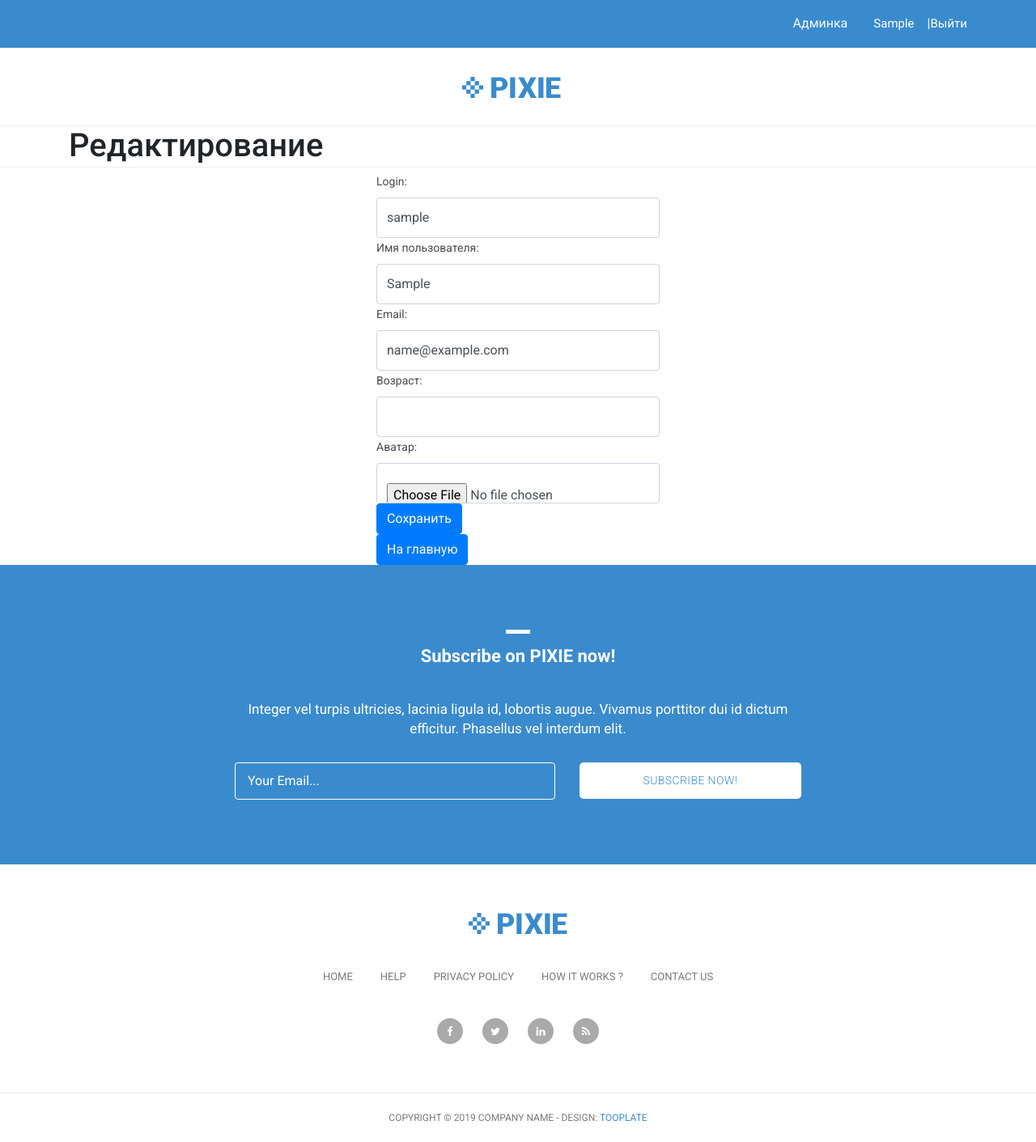
After one commit to ZoonTronGG/stepshop, a Django app: page /auth/edit/ in a window 1280 px wide. The commit adds this page. Shown: the whole page at 81% size. Run offline with Django 4.2, Linux system fonts and the light colour scheme; the visitor is signed in with stand-in values (Sample User, id 1); some libraries are stand-ins or nearby versions.

Commit message:
lesson_08

```diff
--- a/stepshop/authapp/forms.py
+++ b/stepshop/authapp/forms.py
@@ -1,5 +1,5 @@
 from django import forms
-from django.contrib.auth.forms import AuthenticationForm, UserCreationForm
+from django.contrib.auth.forms import AuthenticationForm, UserCreationForm, UserChangeForm
 
 from authapp.models import ShopUser
 
@@ -38,5 +38,26 @@ class ShopUserRegisterForm(UserCreationForm):
     def clean_avatar(self):
         data = self.cleaned_data['avatar']
         if data.size > 3145728:
-            raise ValidationError('Размер файла не должен превышать 3 Мб')
+            raise forms.ValidationError('Размер файла не должен превышать 3 Мб')
         return data
+
+
+class ShopUserEditForm(UserChangeForm):
+    class Meta:
+        model = ShopUser
+        fields = ('username', 'first_name', 'password', 'email', 'avatar', 'age')
+
+    def __init__(self, *args, **kwargs):
+        super().__init__(*args, **kwargs)
+        for field_name, field in self.fields.items():
+            field.widget.attrs['class'] = 'form-control py-4'
+            field.help_text = ''
+        self.fields['avatar'].help_text = 'Загружайте изображения в формате PNG, JPG или JPEG'
+        self.fields['age'].help_text = 'Укажите свой возраст'
+        self.fields['password'].widget = forms.HiddenInput()
+
+    def clean_age(self):
+        data = self.cleaned_data['age']
+        if data < 18:
+            raise forms.ValidationError('Вы слишком молоды')
+        return data
--- a/stepshop/authapp/urls.py
+++ b/stepshop/authapp/urls.py
@@ -1,6 +1,6 @@
 from django.urls import path
 
-from authapp.views import logout, login, register
+from authapp.views import logout, login, register, edit
 
 app_name = 'authapp'
 
@@ -8,4 +8,5 @@ urlpatterns = [
     path('login/', login, name='login'),
     path('logout/', logout, name='logout'),
     path('register/', register, name='register'),
+    path('edit/', edit, name='edit'),
     ]
--- a/stepshop/authapp/views.py
+++ b/stepshop/authapp/views.py
@@ -3,7 +3,7 @@ from django.http import HttpResponseRedirect
 from django.shortcuts import render
 from django.urls import reverse
 
-from authapp.forms import ShopUserLoginForm, ShopUserRegisterForm
+from authapp.forms import ShopUserLoginForm, ShopUserRegisterForm, ShopUserEditForm
 
 
 def login(request):
@@ -48,3 +48,22 @@ def register(request):
         'register_form': register_form,
     }
     return render(request, 'auth/register.html', context)
+
+
+def edit(request):
+    title = 'редактирование'
+
+    if request.method == 'POST':
+        edit_form = ShopUserEditForm(request.POST, request.FILES, instance=request.user)
+
+        if edit_form.is_valid():
+            edit_form.save()
+            return HttpResponseRedirect(reverse('auth:edit'))
+    else:
+        edit_form = ShopUserEditForm(instance=request.user)
+
+    context = {
+        'title': title,
+        'edit_form': edit_form,
+    }
+    return render(request, 'auth/edit.html', context)
--- /dev/null
+++ b/stepshop/stepshop/static/assets/css/style.css
@@ -0,0 +1,6 @@
+.user_avatar {
+    width: 100%;
+    height: 100%;
+    border-radius: 50%;
+    object-fit: cover;
+}
--- /dev/null
+++ b/stepshop/stepshop/templates/auth/edit.html
@@ -0,0 +1,54 @@
+{% extends '../base.html' %}
+{% load static %}
+
+{% block title %}
+{{title|capfirst}}
+{% endblock %}
+
+{% block content %}
+<div class="container">
+    <h1>{{title|capfirst}}</h1>
+    <div class="row">
+        <div class="mx-auto col-4">
+            <div>
+                 {% if user.avatar %}
+                <img src=" {{ user.avatar.url }}" class="rounded-circle user_avatar" alt="user.username">
+                 {% endif %}
+            </div>
+
+            <form action="{% url 'auth:edit' %}" class="form-horizontal" method="post"
+                  enctype="multipart/form-data">
+                {% csrf_token %}
+
+                <p>
+                    <label>Login:</label>
+                    {{edit_form.username}}
+                </p>
+                <p>
+                    <label>Имя пользователя:</label>
+                    {{edit_form.first_name}}
+                </p>
+                <p>
+                    <label>Email:</label>
+                    {{edit_form.email}}
+                </p>
+                <p>
+                    <label>Возраст:</label>
+                    {{edit_form.age}}
+                </p>
+                <p>
+                    <label>Аватар:</label>
+                    {{edit_form.avatar}}
+                </p>
+
+                <button class="btn btn-primary" type="submit">
+                   Сохранить
+                </button>
+            </form>
+            <button class="btn btn-primary">
+                <a class="text-light" href="{% url 'index' %}">На главную</a>
+            </button>
+        </div>
+    </div>
+</div>
+{% endblock %}
--- a/stepshop/stepshop/templates/base.html
+++ b/stepshop/stepshop/templates/base.html
@@ -20,6 +20,7 @@
     <link rel="stylesheet" href="/static/assets/css/fontawesome.css">
     <link rel="stylesheet" href="/static/assets/css/tooplate-main.css">
     <link rel="stylesheet" href="/static/assets/css/owl.css">
+    <link rel="stylesheet" href="/static/assets/css/style.css">
     {% block css %}
     {% endblock %}
 <!--
@@ -34,15 +35,23 @@ https://www.tooplate.com/view/2114-pixie
     <div id="pre-header">
       <div class="container">
         <div class="row">
-          <div class="col-md-12">
-            <span>
-              {% if user.is_authenticated %}
-                {{user.username}}
-              |<a href="{% url 'auth:logout' %}" class="text-light">Выйти</a>
-              {% else %}
-                <a href="{% url 'auth:login' %}" class="text-light">Войти</a>
+          <div class="col-md-12 d-flex justify-content-end align-items-center text-light">
+            {% if user.is_authenticated %}
+              {% if user.is_superuser %}
+                <a href="/admin/" class="nav-link text-light">Админка</a>
               {% endif %}
-            </span>
+                 <a href="{% url 'auth:edit' %}" class="nav-link">
+                   <span>{{ user.first_name|default:'Пользователь' }}</span>
+                 </a>
+            |
+            <a href="{% url 'auth:logout' %}" class="text-light">
+            <span>Выйти</span>
+            </a>
+            {% else %}
+              <a href="{% url 'auth:login' %}" class="text-light">
+                <span>Войти</span>
+              </a>
+            {% endif %}
           </div>
         </div>
       </div>
```
